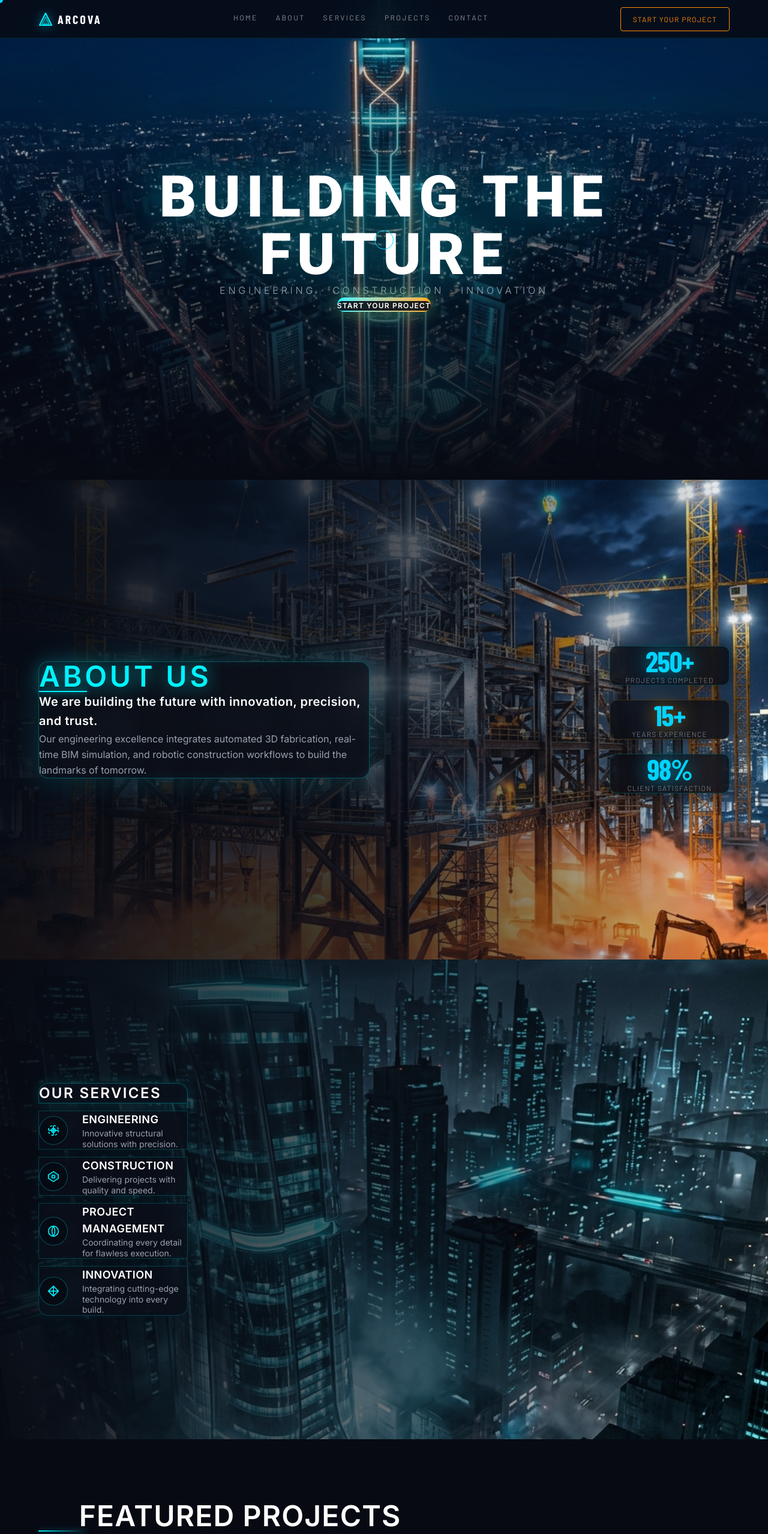
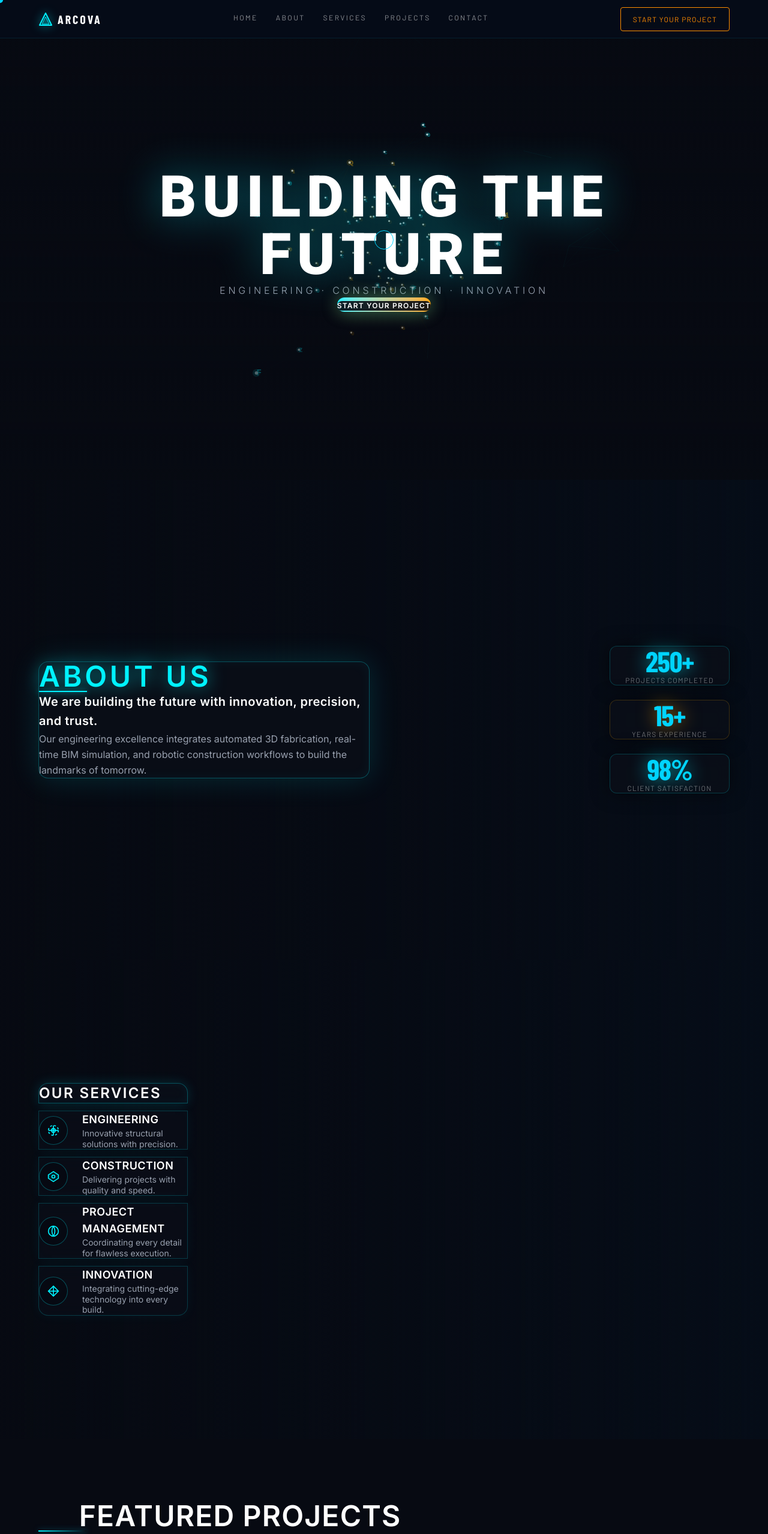
Before and after one commit to ra7oox/my-landing-page, a React (Vite) app: page / in a window 1280 px wide. Shown: the top 2558 px of the page at 60% size. Built offline with nearby package versions, Linux system fonts and the light colour scheme; a web font is replaced by a local one.

Commit message:
feat: replace static cityscape/construction images with a unified 3D coding-matrix scroll tunnel background

```diff
--- a/src/App.jsx
+++ b/src/App.jsx
@@ -5,13 +5,13 @@ import About from './components/About';
 import Services from './components/Services';
 import Projects from './components/Projects';
 import Contact from './components/Contact';
-import ParticlesCanvas from './components/ParticlesCanvas';
+import Dev3DBackground from './components/Dev3DBackground';
 import CustomCursor from './components/CustomCursor';
 
 function App() {
   return (
     <>
-      <ParticlesCanvas />
+      <Dev3DBackground />
       <CustomCursor />
 
       <Navbar />
--- a/src/components/About.jsx
+++ b/src/components/About.jsx
@@ -1,31 +1,10 @@
 import React, { useEffect, useRef, useState } from 'react';
-import { motion, useMotionValue, useSpring } from 'framer-motion';
+import { motion } from 'framer-motion';
 
 const About = () => {
   const statsRef = useRef(null);
   const [counted, setCounted] = useState(false);
   const [counts, setCounts] = useState({ projects: 0, years: 0, satisfaction: 0 });
-
-  // 3D Mouse Parallax
-  const mouseX = useMotionValue(0);
-  const mouseY = useMotionValue(0);
-
-  const springX = useSpring(mouseX, { stiffness: 80, damping: 25 });
-  const springY = useSpring(mouseY, { stiffness: 80, damping: 25 });
-
-  useEffect(() => {
-    const handleMouseMove = (e) => {
-      const width = window.innerWidth;
-      const height = window.innerHeight;
-      const moveX = (e.clientX - width / 2) / 30; // max 30px offset
-      const moveY = (e.clientY - height / 2) / 30;
-      mouseX.set(moveX);
-      mouseY.set(moveY);
-    };
-
-    window.addEventListener('mousemove', handleMouseMove);
-    return () => window.removeEventListener('mousemove', handleMouseMove);
-  }, [mouseX, mouseY]);
 
   useEffect(() => {
     const observer = new IntersectionObserver((entries) => {
@@ -60,21 +39,10 @@ const About = () => {
   return (
     <section
       id="about"
-      className="relative min-h-screen py-32 flex items-center justify-center overflow-hidden bg-navy-900"
+      className="relative min-h-screen py-32 flex items-center justify-center overflow-hidden bg-transparent"
     >
-      {/* Background Image with 3D Mouse Parallax */}
-      <motion.div
-        style={{
-          x: springX,
-          y: springY,
-          backgroundImage: 'url(./about-bg.png)',
-          scale: 1.15
-        }}
-        className="absolute inset-0 bg-cover bg-center bg-no-repeat z-0"
-      />
-
       {/* Dark overlay to ensure text readability */}
-      <div className="absolute inset-0 bg-gradient-to-r from-navy-900/95 via-navy-800/75 to-transparent z-10" />
+      <div className="absolute inset-0 bg-gradient-to-r from-[#070a12]/95 via-[#070a12]/70 to-transparent z-10 pointer-events-none" />
 
       <div className="container relative z-20 px-6 mx-auto">
         <div className="grid grid-cols-1 lg:grid-cols-2 gap-12 items-center">
@@ -116,9 +84,9 @@ const About = () => {
                 hidden: { opacity: 0, y: 30 },
                 visible: { opacity: 1, y: 0, transition: { duration: 0.6, ease: "easeOut" } }
               }}
-              className="stat-item bg-navy-900/75 backdrop-blur-md border border-cyan-glow/20 p-6 rounded-xl shadow-[0_0_30px_rgba(0,0,0,0.5)] flex flex-col items-center justify-center min-w-[200px] hover:border-cyan-glow/50 transition-all duration-300"
+              className="stat-item bg-navy-800/75 backdrop-blur-md border border-cyan-glow/20 p-6 rounded-xl shadow-[0_0_30px_rgba(0,0,0,0.5)] flex flex-col items-center justify-center min-w-[200px] hover:border-cyan-glow/50 transition-all duration-300"
             >
-              <div className="stat-number text-cyan-glow text-5xl font-extrabold tracking-tight drop-shadow-[0_0_15px_rgba(0,212,255,0.6)]">
+              <div className="stat-number text-cyan-glow text-5xl font-extrabold tracking-tight drop-shadow-[0_0_15px_rgba(0,242,255,0.6)]">
                 {counts.projects}+
               </div>
               <div className="stat-label text-xs uppercase tracking-widest text-gray-400 mt-2">Projects Completed</div>
@@ -129,7 +97,7 @@ const About = () => {
                 hidden: { opacity: 0, y: 30 },
                 visible: { opacity: 1, y: 0, transition: { duration: 0.6, ease: "easeOut" } }
               }}
-              className="stat-item bg-navy-900/75 backdrop-blur-md border border-amber-glow/20 p-6 rounded-xl shadow-[0_0_30px_rgba(0,0,0,0.5)] flex flex-col items-center justify-center min-w-[200px] hover:border-amber-glow/50 transition-all duration-300"
+              className="stat-item bg-navy-800/75 backdrop-blur-md border border-amber-glow/20 p-6 rounded-xl shadow-[0_0_30px_rgba(0,0,0,0.5)] flex flex-col items-center justify-center min-w-[200px] hover:border-amber-glow/50 transition-all duration-300"
             >
               <div className="stat-number text-amber-glow text-5xl font-extrabold tracking-tight drop-shadow-[0_0_15px_rgba(255,170,0,0.6)]">
                 {counts.years}+
@@ -142,9 +110,9 @@ const About = () => {
                 hidden: { opacity: 0, y: 30 },
                 visible: { opacity: 1, y: 0, transition: { duration: 0.6, ease: "easeOut" } }
               }}
-              className="stat-item bg-navy-900/75 backdrop-blur-md border border-cyan-glow/20 p-6 rounded-xl shadow-[0_0_30px_rgba(0,0,0,0.5)] flex flex-col items-center justify-center min-w-[200px] hover:border-cyan-glow/50 transition-all duration-300"
+              className="stat-item bg-navy-800/75 backdrop-blur-md border border-cyan-glow/20 p-6 rounded-xl shadow-[0_0_30px_rgba(0,0,0,0.5)] flex flex-col items-center justify-center min-w-[200px] hover:border-cyan-glow/50 transition-all duration-300"
             >
-              <div className="stat-number text-cyan-glow text-5xl font-extrabold tracking-tight drop-shadow-[0_0_15px_rgba(0,212,255,0.6)]">
+              <div className="stat-number text-cyan-glow text-5xl font-extrabold tracking-tight drop-shadow-[0_0_15px_rgba(0,242,255,0.6)]">
                 {counts.satisfaction}%
               </div>
               <div className="stat-label text-xs uppercase tracking-widest text-gray-400 mt-2">Client Satisfaction</div>
--- /dev/null
+++ b/src/components/Dev3DBackground.jsx
@@ -0,0 +1,189 @@
+import React, { useEffect, useRef } from 'react';
+
+const Dev3DBackground = () => {
+  const canvasRef = useRef(null);
+
+  useEffect(() => {
+    const canvas = canvasRef.current;
+    if (!canvas) return;
+    const ctx = canvas.getContext('2d');
+
+    let width = window.innerWidth;
+    let height = window.innerHeight;
+    canvas.width = width;
+    canvas.height = height;
+
+    // Scroll tracking
+    let scrollY = window.scrollY;
+    const handleScroll = () => {
+      scrollY = window.scrollY;
+    };
+    window.addEventListener('scroll', handleScroll);
+
+    // Mouse tracking for 3D tilt
+    let targetMouseX = 0;
+    let targetMouseY = 0;
+    let currentMouseX = 0;
+    let currentMouseY = 0;
+
+    const handleMouseMove = (e) => {
+      const widthHalf = window.innerWidth / 2;
+      const heightHalf = window.innerHeight / 2;
+      targetMouseX = (e.clientX - widthHalf) / 25; // max 25px offset
+      targetMouseY = (e.clientY - heightHalf) / 25;
+    };
+    window.addEventListener('mousemove', handleMouseMove);
+
+    // Setup 3D points representing a cylindrical code matrix tunnel
+    const numPoints = 140;
+    const points = [];
+
+    for (let i = 0; i < numPoints; i++) {
+      points.push({
+        angle: Math.random() * Math.PI * 2,
+        radius: Math.random() * 250 + 120, // tunnel radius
+        z: Math.random() * 2000 - 1000,    // depth range from -1000 to 1000
+        color: Math.random() > 0.4 ? '#00f2ff' : '#ffaa00',
+        char: Math.random() > 0.4
+          ? String.fromCharCode(48 + Math.floor(Math.random() * 2)) // '0' or '1'
+          : String.fromCharCode(65 + Math.floor(Math.random() * 26)), // 'A'-'Z'
+      });
+    }
+
+    const handleResize = () => {
+      width = window.innerWidth;
+      height = window.innerHeight;
+      canvas.width = width;
+      canvas.height = height;
+    };
+    window.addEventListener('resize', handleResize);
+
+    let animId;
+    const fov = 350; // Perspective Field of View
+
+    const animate = () => {
+      ctx.fillStyle = '#070a12';
+      ctx.fillRect(0, 0, width, height);
+
+      // Smooth mouse interpolation (like a spring)
+      currentMouseX += (targetMouseX - currentMouseX) * 0.08;
+      currentMouseY += (targetMouseY - currentMouseY) * 0.08;
+
+      // Map scroll to camera depth and rotation
+      const maxScroll = document.documentElement.scrollHeight - window.innerHeight || 1;
+      const scrollPercent = scrollY / maxScroll;
+
+      // Scroll controls camera Z translation and Z rotation
+      const cameraZ = scrollPercent * 2500;
+      const cameraRotation = scrollPercent * Math.PI * 1.5;
+
+      // Map 3D points to 2D projected space
+      const projected = points.map(p => {
+        let relativeZ = p.z - cameraZ;
+
+        // Loop depth coordinate to make the tunnel infinite
+        while (relativeZ < -500) relativeZ += 2000;
+        while (relativeZ > 1500) relativeZ -= 2000;
+
+        // Apply camera rotation around the Z axis
+        const rotatedAngle = p.angle + cameraRotation;
+
+        // Apply mouse offsets based on depth for 3D parallax layers
+        const depthFactor = (1500 - relativeZ) / 2000; // further points move less
+        const relativeX = Math.cos(rotatedAngle) * p.radius - currentMouseX * depthFactor * 1.5;
+        const relativeY = Math.sin(rotatedAngle) * p.radius - currentMouseY * depthFactor * 1.5;
+
+        // 3D Perspective Projection
+        const scale = fov / (fov + relativeZ);
+        const projX = (relativeX * scale) + width / 2;
+        const projY = (relativeY * scale) + height / 2;
+
+        return {
+          x: projX,
+          y: projY,
+          scale,
+          z: relativeZ,
+          color: p.color,
+          char: p.char
+        };
+      }).sort((a, b) => b.z - a.z); // Painters algorithm (draw furthest first)
+
+      // Draw glowing wireframe network connections
+      ctx.lineWidth = 0.6;
+      for (let i = 0; i < projected.length; i++) {
+        const p1 = projected[i];
+        if (p1.z > 800 || p1.scale < 0.1) continue;
+
+        for (let j = i + 1; j < projected.length; j++) {
+          const p2 = projected[j];
+          if (p2.scale < 0.1) continue;
+
+          const dx = p1.x - p2.x;
+          const dy = p1.y - p2.y;
+          const dist = Math.sqrt(dx * dx + dy * dy);
+
+          // Connect if close in 2D projection and close in 3D depth Z
+          if (dist < 140 && Math.abs(p1.z - p2.z) < 220) {
+            const opacity = (1 - dist / 140) * p1.scale * 0.12;
+            ctx.strokeStyle = p1.color === '#00f2ff'
+              ? `rgba(0, 242, 255, ${opacity})`
+              : `rgba(255, 170, 0, ${opacity})`;
+            ctx.beginPath();
+            ctx.moveTo(p1.x, p1.y);
+            ctx.lineTo(p2.x, p2.y);
+            ctx.stroke();
+          }
+        }
+      }
+
+      // Draw code characters and glowing nodes
+      projected.forEach(p => {
+        if (p.z < 0) return; // Behind camera
+
+        const opacity = Math.min(1, p.scale * 0.85);
+
+        // Character Text
+        ctx.fillStyle = p.color === '#00f2ff'
+          ? `rgba(0, 242, 255, ${opacity})`
+          : `rgba(255, 170, 0, ${opacity})`;
+        ctx.font = `bold ${Math.max(8, Math.floor(16 * p.scale))}px monospace`;
+        ctx.fillText(p.char, p.x, p.y);
+
+        // Core glowing node
+        ctx.fillStyle = '#ffffff';
+        ctx.beginPath();
+        ctx.arc(p.x, p.y - 4, Math.max(1.5, 3 * p.scale), 0, Math.PI * 2);
+        ctx.fill();
+
+        // Outer halo
+        ctx.fillStyle = p.color === '#00f2ff'
+          ? `rgba(0, 242, 255, ${opacity * 0.3})`
+          : `rgba(255, 170, 0, ${opacity * 0.3})`;
+        ctx.beginPath();
+        ctx.arc(p.x, p.y - 4, Math.max(3, 7 * p.scale), 0, Math.PI * 2);
+        ctx.fill();
+      });
+
+      animId = requestAnimationFrame(animate);
+    };
+
+    animate();
+
+    return () => {
+      window.removeEventListener('scroll', handleScroll);
+      window.removeEventListener('mousemove', handleMouseMove);
+      window.removeEventListener('resize', handleResize);
+      cancelAnimationFrame(animId);
+    };
+  }, []);
+
+  return (
+    <canvas
+      ref={canvasRef}
+      className="fixed inset-0 w-full h-full pointer-events-none z-0"
+      style={{ background: '#070a12' }}
+    />
+  );
+};
+
+export default Dev3DBackground;
--- a/src/components/Hero.jsx
+++ b/src/components/Hero.jsx
@@ -1,28 +1,7 @@
-import React, { useEffect } from 'react';
-import { motion, useMotionValue, useSpring } from 'framer-motion';
+import React from 'react';
+import { motion } from 'framer-motion';
 
 const Hero = () => {
-  // 3D Mouse Parallax
-  const mouseX = useMotionValue(0);
-  const mouseY = useMotionValue(0);
-
-  const springX = useSpring(mouseX, { stiffness: 80, damping: 25 });
-  const springY = useSpring(mouseY, { stiffness: 80, damping: 25 });
-
-  useEffect(() => {
-    const handleMouseMove = (e) => {
-      const width = window.innerWidth;
-      const height = window.innerHeight;
-      const moveX = (e.clientX - width / 2) / 30; // max 30px offset
-      const moveY = (e.clientY - height / 2) / 30;
-      mouseX.set(moveX);
-      mouseY.set(moveY);
-    };
-
-    window.addEventListener('mousemove', handleMouseMove);
-    return () => window.removeEventListener('mousemove', handleMouseMove);
-  }, [mouseX, mouseY]);
-
   const containerVariants = {
     hidden: { opacity: 0 },
     visible: {
@@ -40,20 +19,11 @@ const Hero = () => {
 
   return (
     <section
-      className="relative min-h-screen flex items-center justify-center overflow-hidden bg-navy-900"
+      className="relative min-h-screen flex items-center justify-center overflow-hidden bg-transparent"
       id="hero"
     >
-      {/* High Fidelity 3D Render Background - Interactive 3D Parallax */}
-      <motion.div
-        style={{
-          x: springX,
-          y: springY,
-          backgroundImage: 'url(./hero-bg.png)',
-          scale: 1.15
-        }}
-        className="absolute inset-0 bg-cover bg-center bg-no-repeat z-0"
-      />
-      <div className="absolute inset-0 bg-gradient-to-b from-transparent to-[#070a12] z-10" />
+      {/* Soft overlay gradient to blend with the canvas */}
+      <div className="absolute inset-0 bg-gradient-to-b from-transparent to-[#070a12]/80 z-10 pointer-events-none" />
 
       <motion.div
         variants={containerVariants}
--- a/src/components/Services.jsx
+++ b/src/components/Services.jsx
@@ -1,5 +1,5 @@
-import React, { useEffect } from 'react';
-import { motion, useMotionValue, useSpring } from 'framer-motion';
+import React from 'react';
+import { motion } from 'framer-motion';
 
 const services = [
   {
@@ -49,48 +49,16 @@ const services = [
 ];
 
 const Services = () => {
-  // 3D Mouse Parallax
-  const mouseX = useMotionValue(0);
-  const mouseY = useMotionValue(0);
-
-  const springX = useSpring(mouseX, { stiffness: 80, damping: 25 });
-  const springY = useSpring(mouseY, { stiffness: 80, damping: 25 });
-
-  useEffect(() => {
-    const handleMouseMove = (e) => {
-      const width = window.innerWidth;
-      const height = window.innerHeight;
-      const moveX = (e.clientX - width / 2) / 30; // max 30px offset
-      const moveY = (e.clientY - height / 2) / 30;
-      mouseX.set(moveX);
-      mouseY.set(moveY);
-    };
-
-    window.addEventListener('mousemove', handleMouseMove);
-    return () => window.removeEventListener('mousemove', handleMouseMove);
-  }, [mouseX, mouseY]);
-
   return (
     <section
       id="services"
-      className="relative py-32 bg-navy-900 min-h-screen flex items-center overflow-hidden"
+      className="relative py-32 bg-transparent min-h-screen flex items-center overflow-hidden"
     >
-      {/* Background Image with 3D Mouse Parallax */}
-      <motion.div
-        style={{
-          x: springX,
-          y: springY,
-          backgroundImage: 'url(./services-bg.png)',
-          scale: 1.15
-        }}
-        className="absolute inset-0 bg-cover bg-center bg-no-repeat z-0"
-      />
-      <div className="absolute inset-0 bg-gradient-to-r from-navy-900/95 via-navy-800/60 to-transparent z-10" />
+      <div className="absolute inset-0 bg-gradient-to-r from-[#070a12]/95 via-[#070a12]/60 to-transparent z-10 pointer-events-none" />
 
       <div className="container mx-auto px-6 relative z-20">
         <div className="grid grid-cols-1 lg:grid-cols-2 gap-12 items-center">
 
-          {/* Left Column: Vertical Modular Tech Stack with Framer Motion Stagger */}
           <motion.div
             initial="hidden"
             whileInView="visible"
@@ -121,7 +89,7 @@ const Services = () => {
                 }}
                 whileHover={{ x: 12, scale: 1.02 }}
                 transition={{ type: "spring", stiffness: 200, damping: 20 }}
-                className={`group relative bg-navy-800/65 backdrop-blur-md border border-cyan-glow/20 p-6 flex items-center gap-6 hover:bg-cyan-glow/10 duration-300 shadow-[0_0_20px_rgba(0,242,255,0.05),inset_0_0_15px_rgba(0,242,255,0.02)] hover:border-cyan-glow/65 hover:shadow-[0_0_30px_rgba(0,242,255,0.25),inset_0_0_20px_rgba(0,242,255,0.15)] cursor-none ${i === services.length - 1 ? 'rounded-b-2xl' : ''}`}
+                className={`group relative bg-navy-800/65 backdrop-blur-md border border-cyan-glow/20 p-6 flex items-center gap-6 hover:bg-cyan-glow/10 duration-300 shadow-[0_0_20px_rgba(0,242,255,0.05),inset_0_0_15px_rgba(0,242,255,0.02)] hover:border-cyan-glow/65 hover:shadow-[0_0_30px_rgba(0,242,255,0.25),inset_0_0_20px_rgba(0,242,255,0.15)] cursor-pointer ${i === services.length - 1 ? 'rounded-b-2xl' : ''}`}
               >
                 <div className="w-12 h-12 flex-shrink-0 flex items-center justify-center rounded-full border border-cyan-glow/30 bg-navy-900/80 text-cyan-glow group-hover:scale-110 group-hover:border-cyan-glow transition-all duration-300">
                   {svc.icon}
@@ -134,7 +102,6 @@ const Services = () => {
             ))}
           </motion.div>
 
-          {/* Right Column: Asymmetric space to frame the industrial background */}
           <div className="hidden lg:block" />
 
         </div>
```
